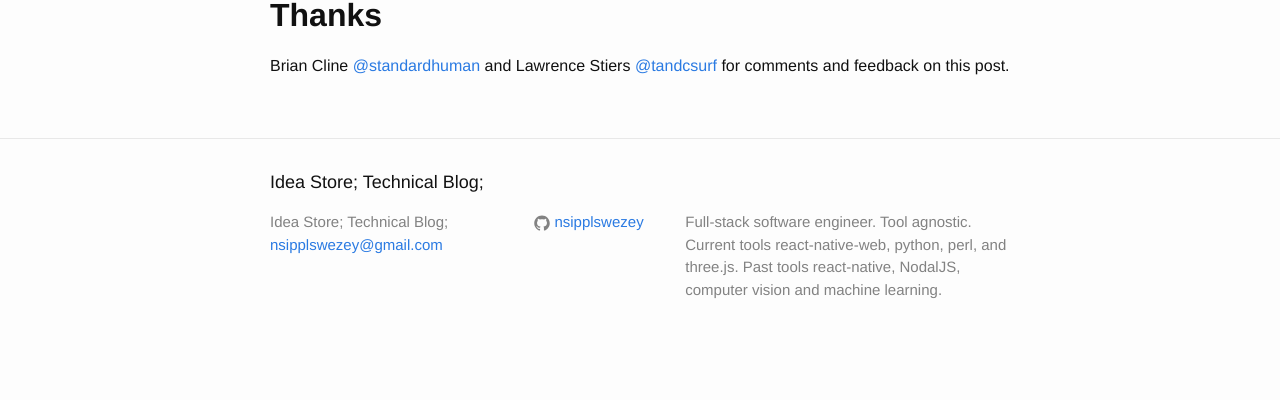
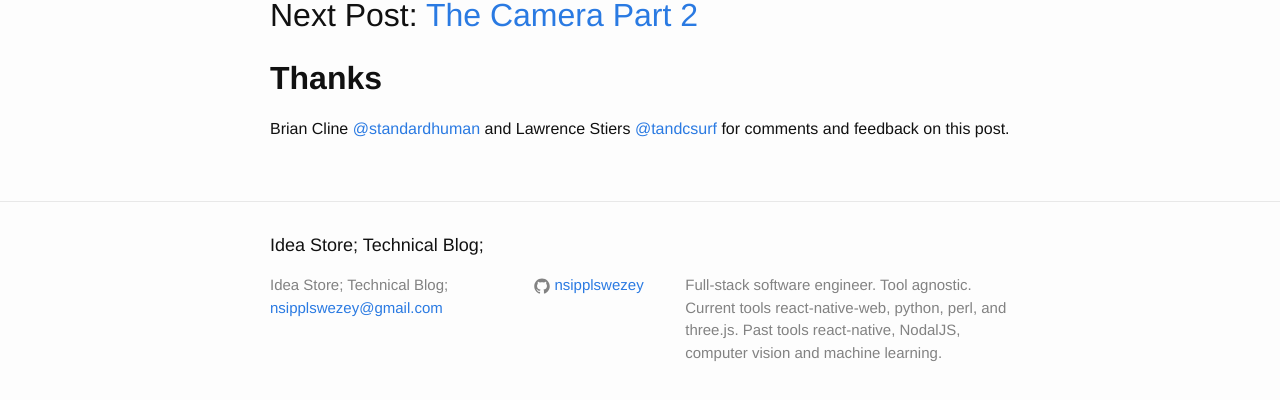
Before and after one commit to nsipplswezey/nsipplswezey.github.io, a Jekyll site: the page built from _posts/2017-11-13-VoltAGE-The-Camera.md, in a window 1280 px wide and 900 px high, scrolled down 2529 px, cut to the strip 476-876 px from the top of the window. Built offline with Jekyll 4.4.1, drawn with Linux system fonts in a browser that asks for light colours; comment, search, counter and statistics services are not loaded; before the commit the page ends 3366 px from its top, so only the background shows below that.

Commit message:
Update 2017-11-13-VoltAGE-The-Camera.md

```diff
--- a/_posts/2017-11-13-VoltAGE-The-Camera.md
+++ b/_posts/2017-11-13-VoltAGE-The-Camera.md
@@ -97,5 +97,7 @@ Looks like we've got the CNN up and running! Next up we integrate the CNN into t
 
 ![voltage2](https://user-images.githubusercontent.com/7946707/32752258-5eda001a-c87d-11e7-99d8-d4698613221f.gif)
 
+## Next Post: [The Camera Part 2](https://nsipplswezey.github.io/2017/11/14/VoltAGE-The-Camera-Part-2.html)
+
 ## **Thanks**
 Brian Cline [@standardhuman](https://github.com/standardhuman) and Lawrence Stiers [@tandcsurf](https://github.com/tandcsurf) for comments and feedback on this post.
```
